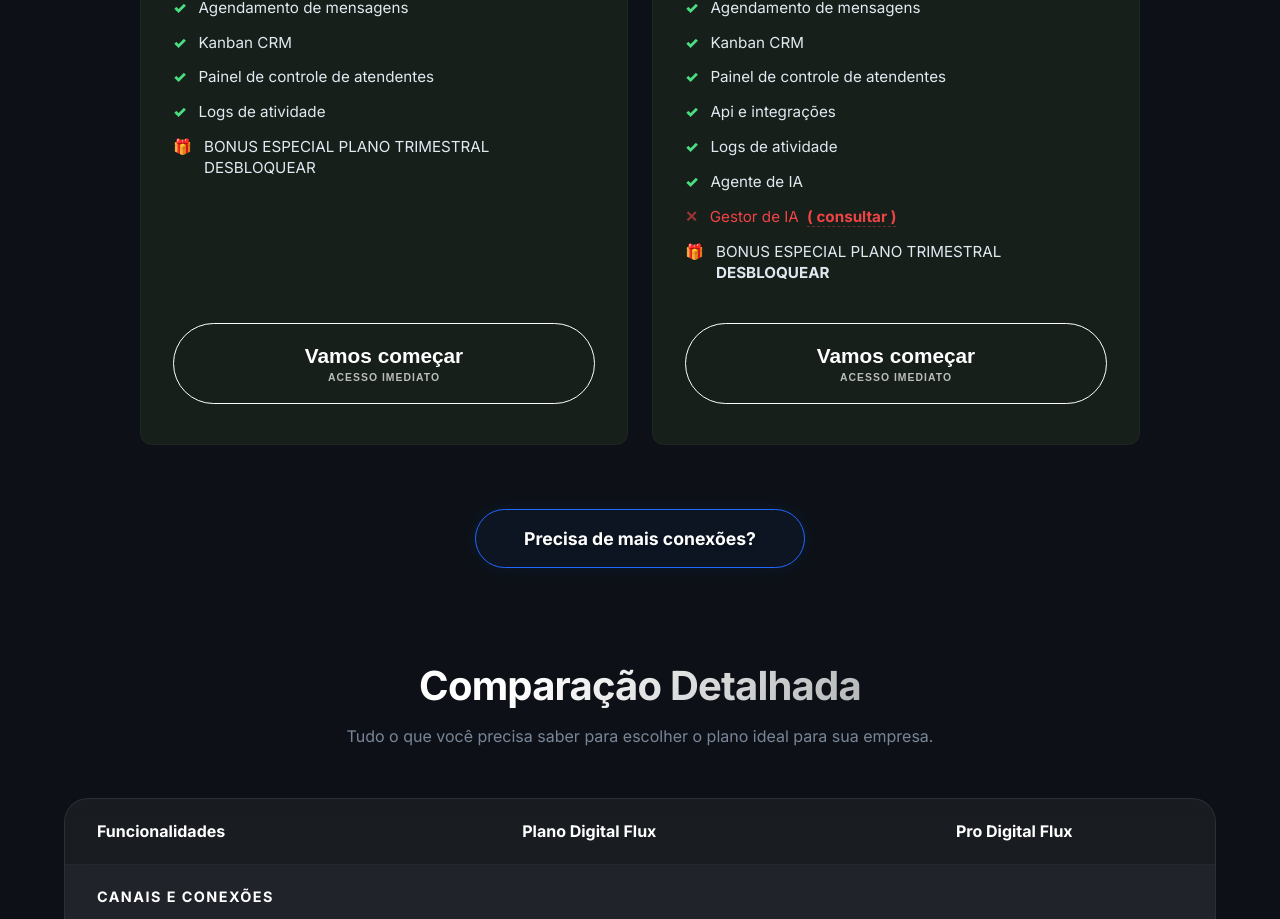
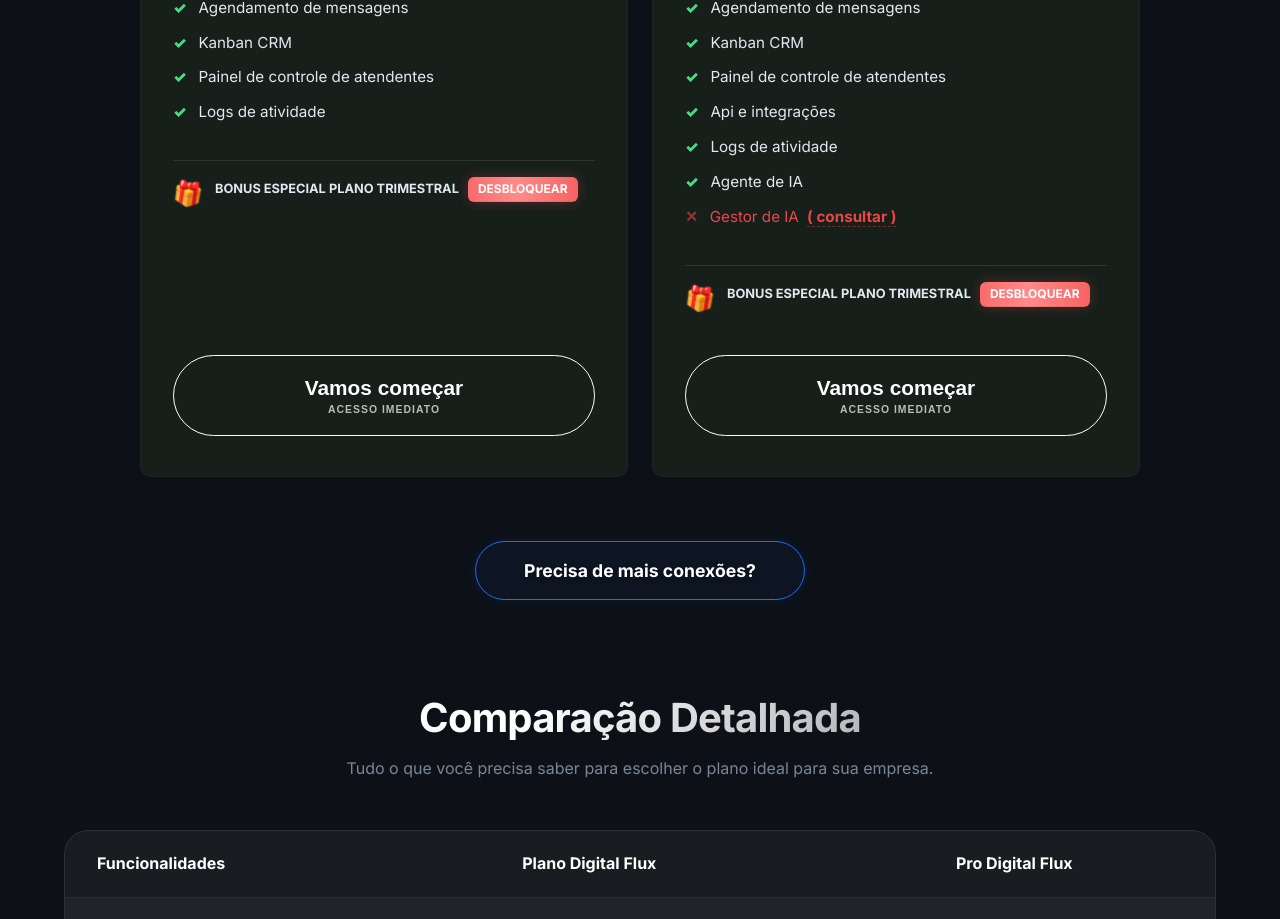
Before and after one commit to gabrielpiment/Flux1, a Nuxt app: page /precos in a window 1280 px wide. Shown: the part 840-1759 px from the top of the page. Built offline with nearby package versions, Linux system fonts and the light colour scheme.

Commit message:
style: finalize shimmering red effect for quarterly bonus

```diff
--- a/app/pages/precos.vue
+++ b/app/pages/precos.vue
@@ -70,7 +70,7 @@
                             </li>
                             <li class="bonus-item">
                                 <span class="gift-emoji">🎁</span>
-                                <span>BONUS ESPECIAL PLANO TRIMESTRAL <strong class="unlock">DESBLOQUEAR</strong></span>
+                                <span>BONUS ESPECIAL PLANO TRIMESTRAL <span class="unlock-shimmer">DESBLOQUEAR</span></span>
                             </li>
                         </ul>
                     </div>
@@ -761,4 +761,56 @@
         font-weight: 700;
     }
 }
+
+.bonus-item {
+    margin-top: 1.5rem;
+    padding-top: 1rem;
+    border-top: 1px solid rgba(255, 255, 255, 0.1);
+    display: flex;
+    align-items: center;
+    gap: 0.75rem;
+    font-size: 0.8rem !important;
+    font-weight: 800;
+}
+
+.gift-emoji {
+    font-size: 1.5rem;
+    display: inline-block;
+    animation: shake 1.5s infinite;
+}
+
+.unlock-shimmer {
+    background: linear-gradient(90deg, #ef4444, #ff8a8a, #ef4444);
+    background-size: 200% auto;
+    color: #fff;
+    padding: 4px 10px;
+    border-radius: 6px;
+    font-size: 0.75rem;
+    margin-left: 6px;
+    cursor: pointer;
+    box-shadow: 0 0 12px rgba(239, 68, 68, 0.3);
+    animation: shimmer 2s linear infinite;
+    display: inline-block;
+    transition: all 0.3s ease;
+}
+
+.unlock-shimmer:hover {
+    transform: translateY(-1px) scale(1.05);
+    box-shadow: 0 0 20px rgba(239, 68, 68, 0.6);
+}
+
+@keyframes shake {
+    0% { transform: rotate(0deg); }
+    10% { transform: rotate(-10deg); }
+    20% { transform: rotate(12deg); }
+    30% { transform: rotate(-10deg); }
+    40% { transform: rotate(9deg); }
+    50% { transform: rotate(0deg); }
+    100% { transform: rotate(0deg); }
+}
+
+@keyframes shimmer {
+    0% { background-position: 0% center; }
+    100% { background-position: 200% center; }
+}
 </style>
```
